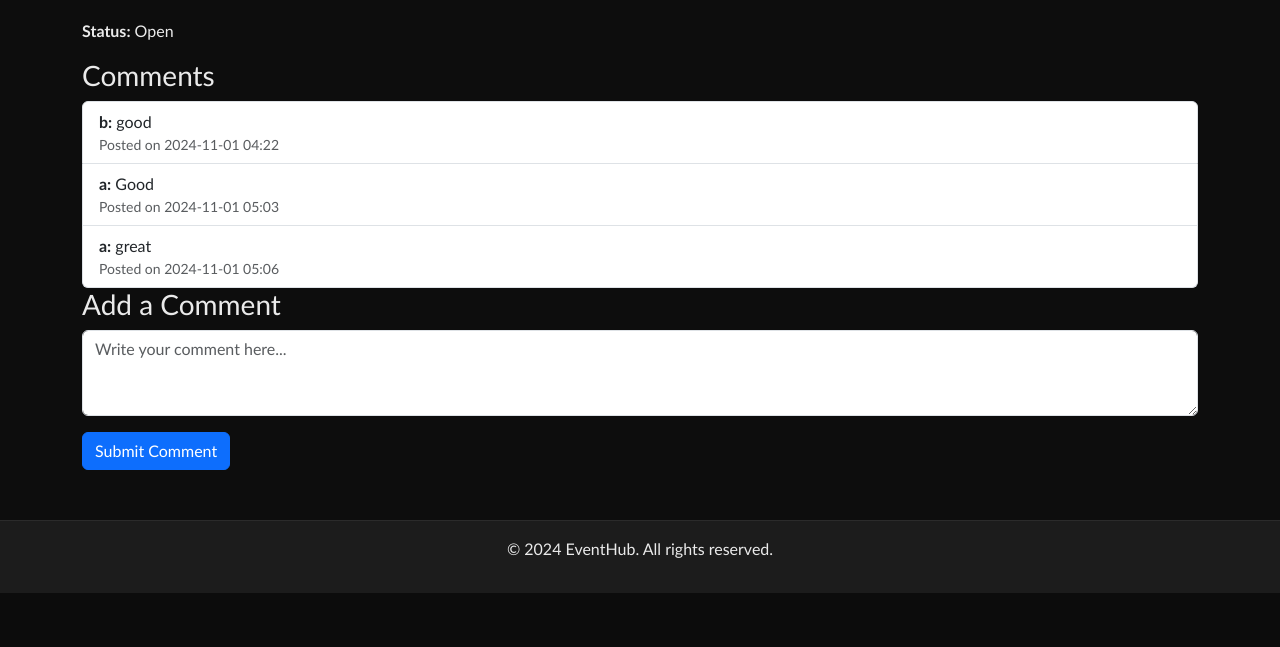
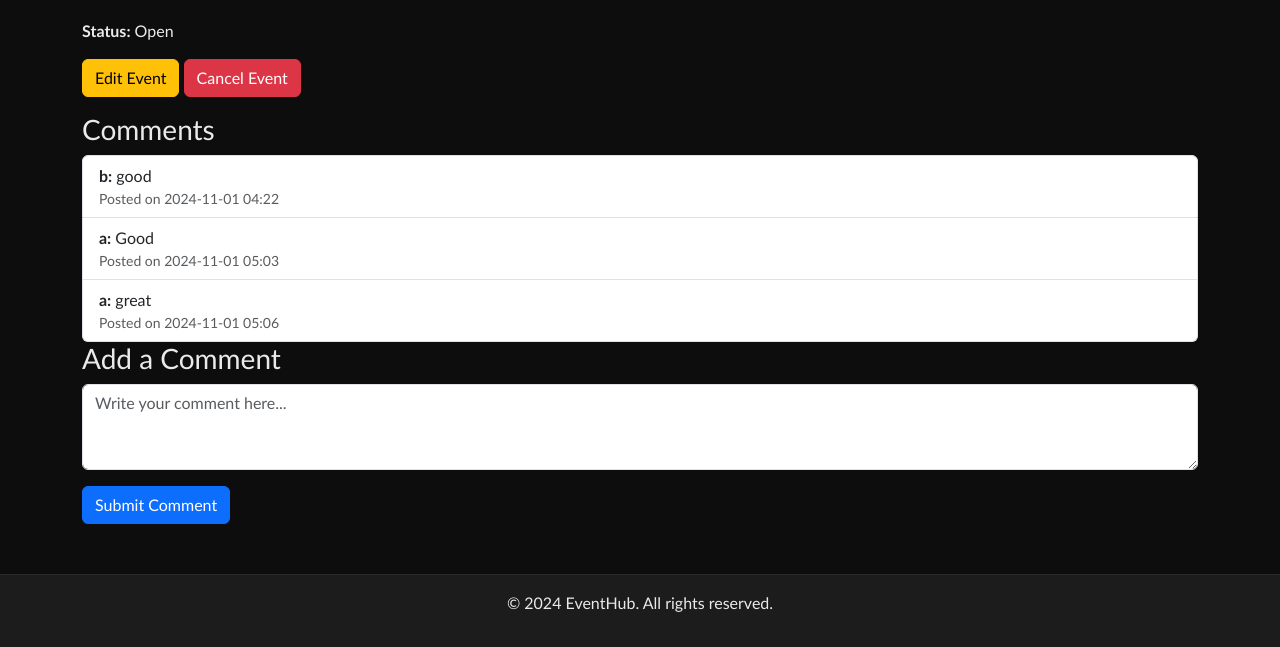
Before and after one commit to Dhananjay625/IAB207, a Flask app: page /event/1001 in a window 1280 px wide. Shown: the part 618-1265 px from the top of the page. Before the commit the page ends 1211 px from the top, so only its background shows below. Run offline with Flask 3, Linux system fonts and the light colour scheme; a user stored in the database is signed in; data comes from the database, SQL or seed files in the repository; both versions use the stored data as it was after the commit; some libraries are stand-ins or nearby versions.

Commit message:
create events

```diff
--- a/a3_group5/website/models.py
+++ b/a3_group5/website/models.py
@@ -24,6 +24,7 @@ class Event(db.Model):
     end_time = db.Column(db.Time, nullable=False)
     venue = db.Column(db.String(300), nullable=False)
     status = db.Column(db.String(20), nullable=False)
+    user_id = db.Column(db.Integer, db.ForeignKey('user.id'), nullable=False)
 
     bookings = db.relationship('Booking', back_populates='event', lazy=True)
     comments = db.relationship('Comment', back_populates='event', lazy=True)
--- a/a3_group5/website/templates/EDetails.html
+++ b/a3_group5/website/templates/EDetails.html
@@ -49,6 +49,16 @@
         <p><strong>Venue:</strong> {{ event.venue }}</p>
         <p><strong>Status:</strong> {{ event.status }}</p>
 
+        {% if current_user.is_authenticated %}
+            <!-- Edit and Cancel Buttons -->
+            <div class="mb-3">
+                <a href="{{ url_for('main.create_event', event_id=event.id) }}" class="btn btn-warning">Edit Event</a>
+                <form action="{{ url_for('main.create_event', event_id=event.id) }}" method="POST" style="display:inline;">
+                    <button type="submit" class="btn btn-danger" onclick="return confirm('Are you sure you want to cancel this event?');">Cancel Event</button>
+                </form>
+            </div>
+        {% endif %}
+
         <h3>Comments</h3>
         <div class="comments-section">
             {% if comments %}
@@ -64,6 +74,7 @@
                 <p>No comments yet. Be the first to comment!</p>
             {% endif %}
         </div>
+
         {% if current_user.is_authenticated %}
         <h3>Add a Comment</h3>
         <form action="{{ url_for('event.add_comment', event_id=event.id) }}" method="POST">
--- a/a3_group5/website/views.py
+++ b/a3_group5/website/views.py
@@ -12,6 +12,48 @@ main_bp = Blueprint('main', __name__)
 def homepage():
     events = Event.query.all()
     return render_template('homepage.html', events=events)
+
+
+@main_bp.route('/edit_event/<int:event_id>', methods=['GET', 'POST'])
+@login_required
+def edit_event(event_id):
+    event = Event.query.get_or_404(event_id)
+
+    if event.user_id != current_user.id:
+        flash("You do not have permission to edit this event.", "danger")
+        return redirect(url_for('main.homepage'))
+
+    form = EventCreationForm(obj=event)
+
+    if request.method == 'POST' and form.validate_on_submit():
+        event.name = form.name.data
+        event.description = form.description.data
+        event.date = form.date.data
+        event.start_time = form.start_time.data
+        event.end_time = form.end_time.data
+        event.venue = form.venue.data
+        event.price = form.price.data
+
+        db.session.commit()
+        flash('Event updated successfully!', 'success')
+        return redirect(url_for('main.homepage'))
+
+    return render_template('ECreation.html', form=form, event=event)
+
+@main_bp.route('/cancel_event/<int:event_id>', methods=['POST'])
+@login_required
+def cancel_event(event_id):
+    event = Event.query.get_or_404(event_id)
+
+    if event.user_id != current_user.id:
+        flash("You do not have permission to cancel this event.", "danger")
+        return redirect(url_for('main.homepage'))
+
+    db.session.delete(event)
+    db.session.commit()
+    flash('Event canceled successfully!', 'success')
+    return redirect(url_for('main.homepage'))
+
 
 @main_bp.route('/create_event', methods=['GET', 'POST'])
 def create_event():
@@ -35,7 +77,8 @@ def create_event():
             start_time=start_time,
             end_time=end_time,
             venue=venue,
-            status='Open'
+            status='Open',
+            user_id=current_user.id
         )
 
         print("New event created:", new_event)
```
Also changed, not shown: a3_group5/website/templates/homepage.html (+12 -33 lines), a3_group5/instance/sitedata.sqlite, 1 other file.
